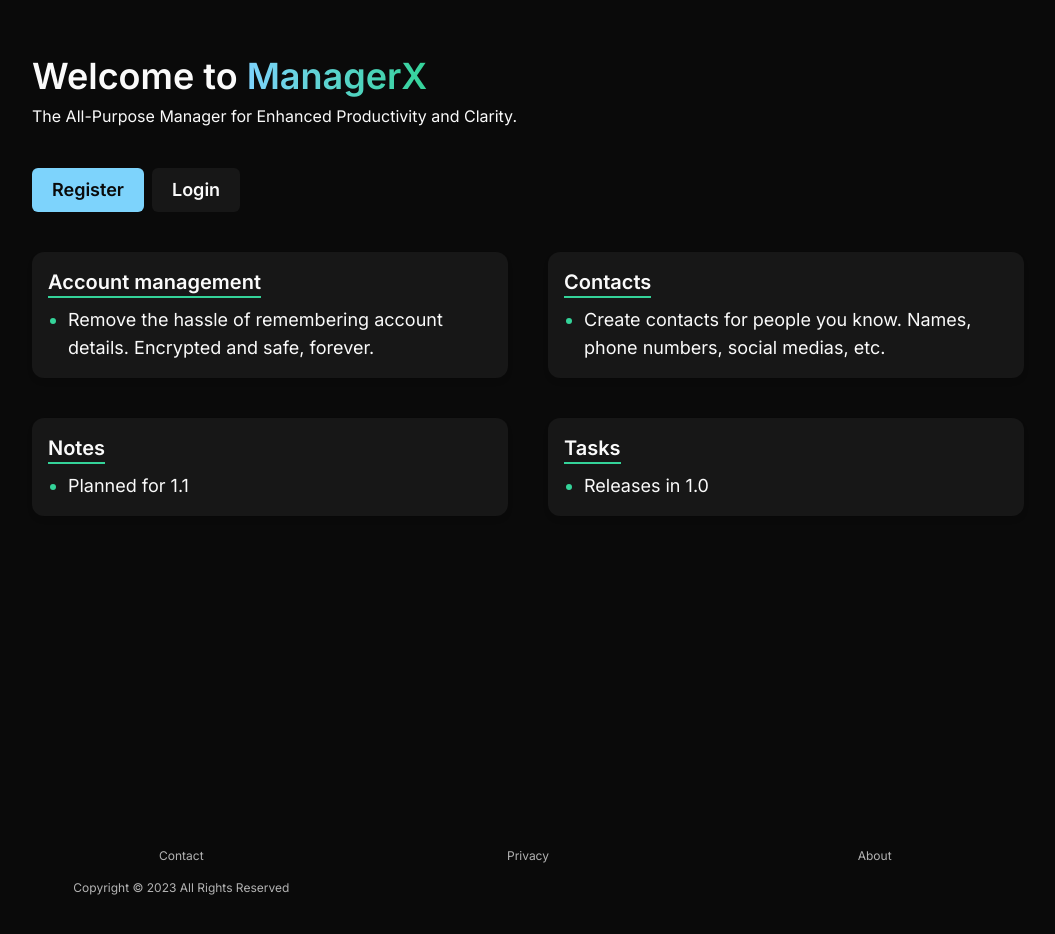
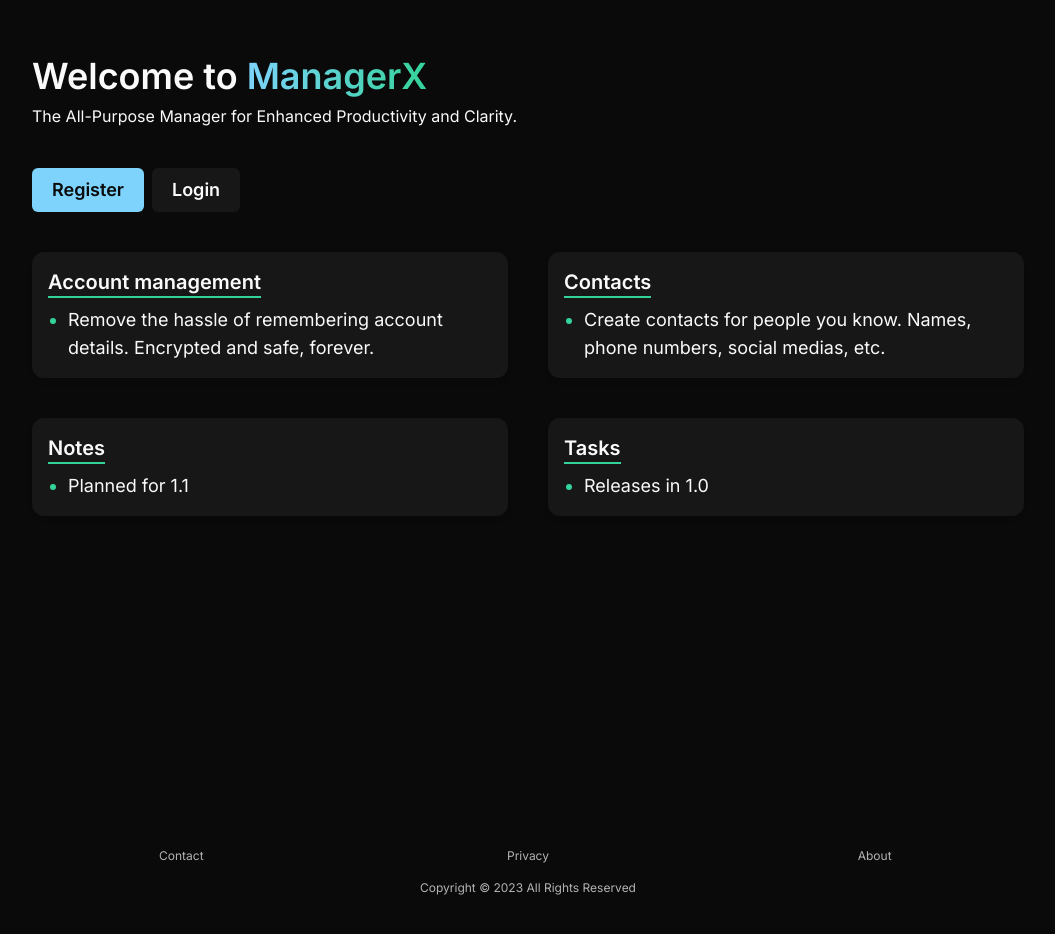
Before and after one commit to valdemar-dev/manager, a Next.js app: page / in a window 1280 px wide. Shown: the top 934 px of the page, without its empty margins (112-1167 px from the left). Built offline with nearby package versions, Linux system fonts and the light colour scheme; what tailwindcss-animation-delay would draw is missing.

Commit message:
Fixed footer copyright spacing

```diff
--- a/components/LayoutProvider.tsx
+++ b/components/LayoutProvider.tsx
@@ -43,10 +43,12 @@ export default function LayoutProvider(props: Props) {
           { props.children }
         </main>
 
-        <footer className="mx-auto overflow-hidden sm:max-w-xl md:max-w-3xl lg:max-w-5xl py-12 box-border text-xs unobstructive grid grid-cols-3 auto-rows-auto gap-4 text-center">
-          <a href="/contact">Contact</a>
-          <a href="/privacy">Privacy</a>
-          <a href="/about">About</a>
+        <footer className="mx-auto overflow-hidden sm:max-w-xl md:max-w-3xl lg:max-w-5xl py-12 box-border text-xs unobstructive text-center">
+          <div className="grid grid-cols-3 auto-rows-auto gap-4 mb-4">
+            <a href="/contact">Contact</a>
+            <a href="/privacy">Privacy</a>
+            <a href="/about">About</a>
+          </div>
 
           Copyright © 2023 All Rights Reserved
         </footer>
```
